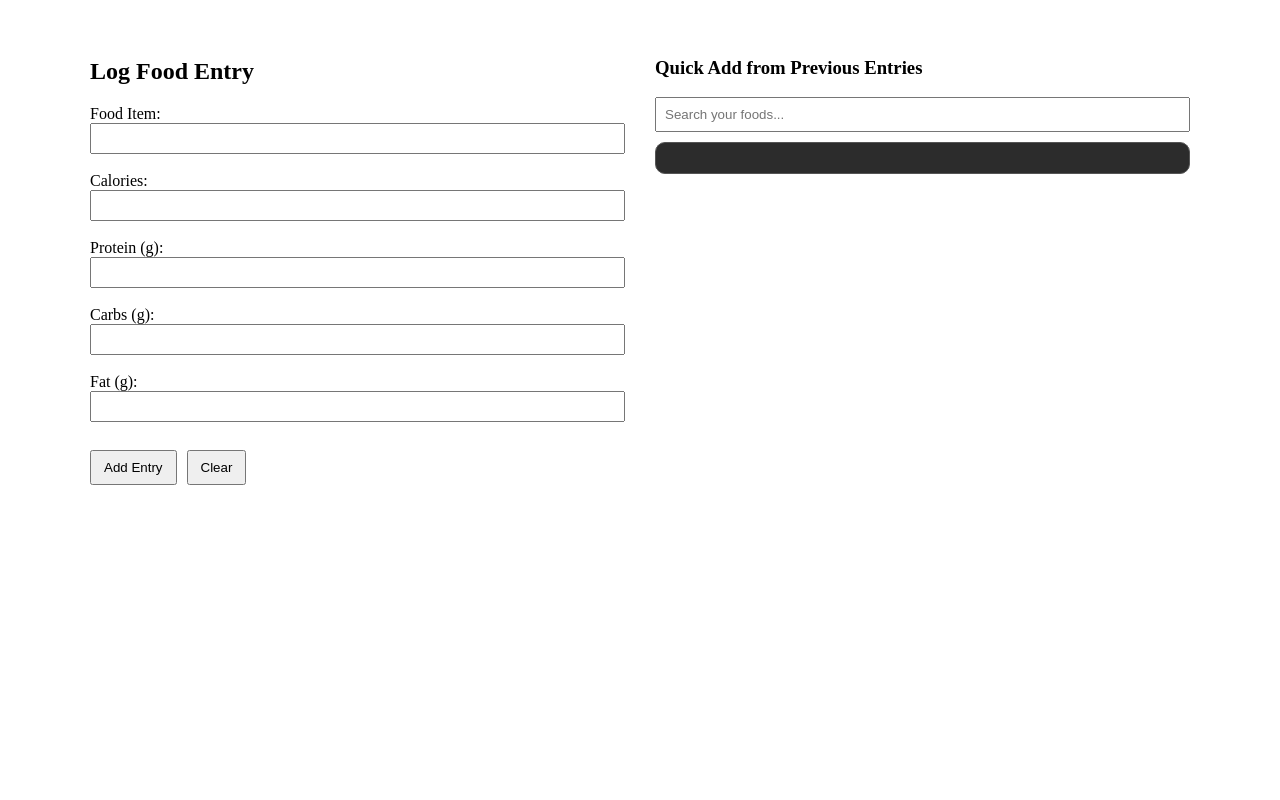
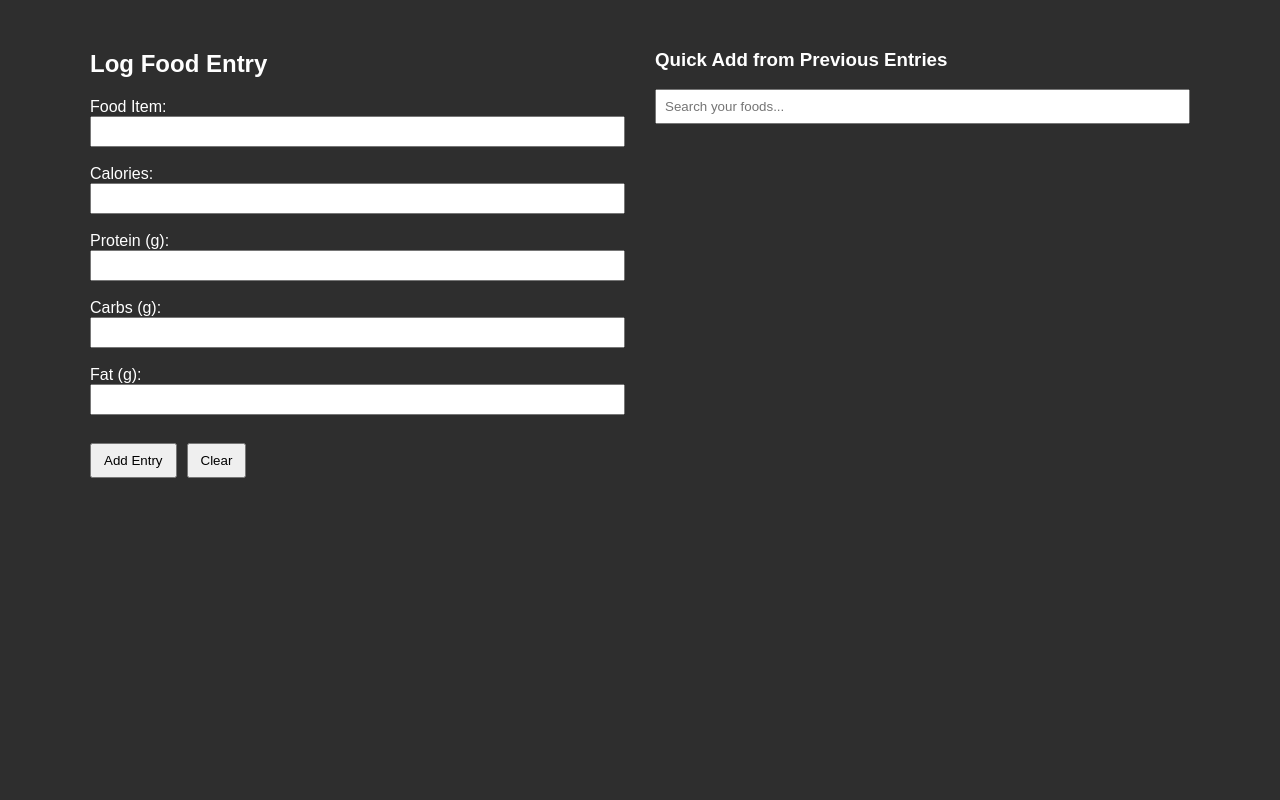
Before and after one commit to cyrusamalan/Fitness, a Flask app: template templates/log_food.html in a window 1280 px wide. Run offline with Flask 3, Linux system fonts and the light colour scheme; the template is opened without the code that fills it, so the values that code supplies are empty; some libraries are stand-ins or nearby versions.

Commit message:
added better color

```diff
--- a/templates/log_food.html
+++ b/templates/log_food.html
@@ -1,4 +1,12 @@
 <style>
+
+    body {
+    background-color: #2e2e2e; /* Dark grey */
+    color: white;              /* White text for contrast */
+    font-family: Arial, sans-serif;
+    margin: 0;
+    padding: 0;
+  }
   .container {
     max-width: 1100px;
     margin: 0 auto;
@@ -17,15 +25,7 @@
     min-width: 320px;
   }
 
-  #quickAddContainer {
-    background-color: #2c2c2c;
-    padding: 15px;
-    border-radius: 10px;
-    max-height: 300px;
-    overflow-y: auto;
-    border: 1px solid #555;
-    color: white;
-  }
+
 
   .quick-add {
     cursor: pointer;
```
